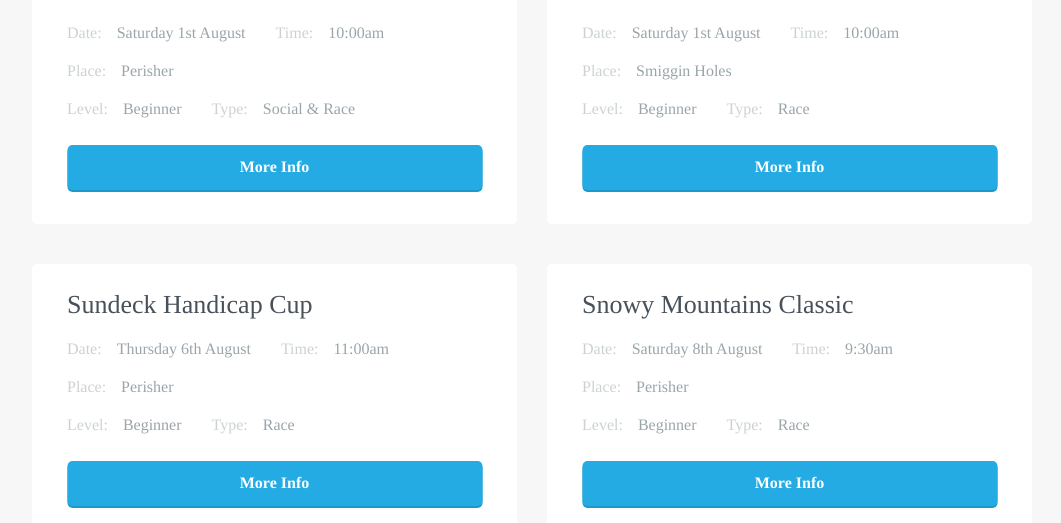
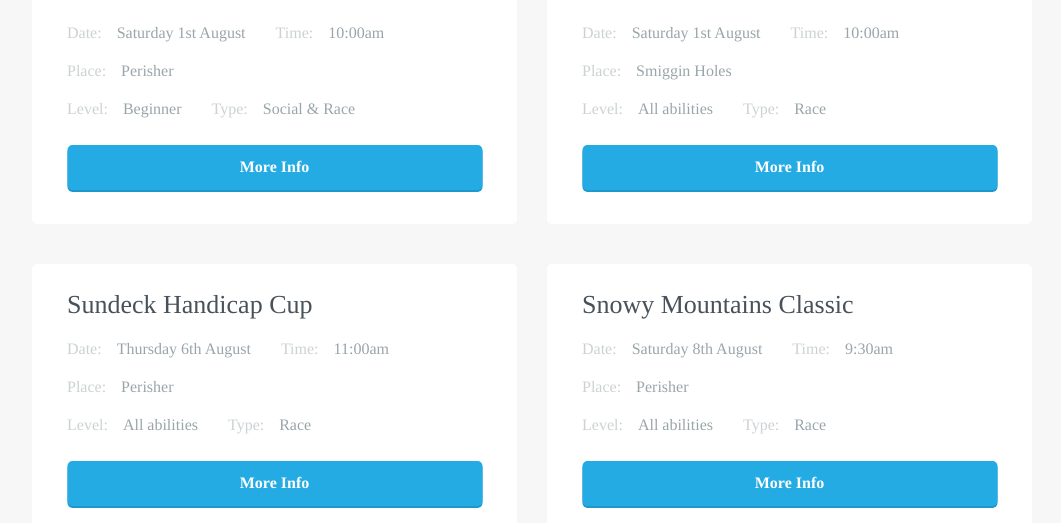
Before and after one commit to robcatto/robcatto.github.io, a Jekyll site: the page built from events/index.html, in a window 1280 px wide and 900 px high, scrolled down 1453 px. Shown: the part 159-682 px from the top of the window, without its empty margins (108-1169 px from the left). Built offline with Jekyll 4.4.1, drawn with Linux system fonts in a browser that asks for light colours; some web fonts are replaced; Markdown is read by kramdown in place of the engine named in the settings.

Commit message:
Update index.html

```diff
--- a/events/index.html
+++ b/events/index.html
@@ -139,7 +139,7 @@ layout: default
                                         <br>
                                         <span class="event__meta">Place:</span><span class="event__info">Falls Creek</span>
                                         <br>
-                                        <span class="event__meta">Level:</span><span class="event__info">Beginner</span><span class="event__meta">Type:</span><span class="event__info">Junior Race</span>
+                                        <span class="event__meta">Level:</span><span class="event__info">All abilities</span><span class="event__meta">Type:</span><span class="event__info">Junior Race</span>
                                 <a class="button small event__button" href="/discoverxc/kids" data-featurette="analytics-click-event" data-event-category="button" data-event-action="M: Clicked Perks" data-event-label="Source: Features Page" id="featurette-13">More Info</a>
                             </div>
                         </div>
@@ -152,7 +152,7 @@ layout: default
                                         <br>
                                         <span class="event__meta">Place:</span><span class="event__info">Lake Mountain Alpine Resort</span>
                                         <br>
-                                        <span class="event__meta">Level:</span><span class="event__info">Beginner</span><span class="event__meta">Type:</span><span class="event__info">Junior Race</span>
+                                        <span class="event__meta">Level:</span><span class="event__info">All abilities</span><span class="event__meta">Type:</span><span class="event__info">Junior Race</span>
                                 <a class="button small event__button" href="/discoverxc/kids" data-featurette="analytics-click-event" data-event-category="button" data-event-action="M: Clicked Perks" data-event-label="Source: Features Page" id="featurette-13">More Info</a>
                             </div>
                         </div>
@@ -165,7 +165,7 @@ layout: default
                                         <br>
                                         <span class="event__meta">Place:</span><span class="event__info">Lake Mountain Alpine Resort</span>
                                         <br>
-                                        <span class="event__meta">Level:</span><span class="event__info">Beginner</span><span class="event__meta">Type:</span><span class="event__info">Race</span>
+                                        <span class="event__meta">Level:</span><span class="event__info">All abilities</span><span class="event__meta">Type:</span><span class="event__info">Race</span>
                                 <a class="button small event__button" href="/discoverxc/kids" data-featurette="analytics-click-event" data-event-category="button" data-event-action="M: Clicked Perks" data-event-label="Source: Features Page" id="featurette-13">More Info</a>
                             </div>
                         </div>
@@ -309,7 +309,7 @@ layout: default
                             </div>
                         </div>
 
-                          <!--Come and Try XC Skiing Open Day PErisher-->
+                          <!--Come and Try XC Skiing Open Day Perisher-->
                         <div class="column two">
                             <div class="callout-card event__card">
                                     <h3 class="event__heading">Come and Try XC Skiing Open Day</h3>
@@ -393,7 +393,7 @@ layout: default
                                         <br>
                                         <span class="event__meta">Place:</span><span class="event__info">Smiggin Holes</span>
                                         <br>
-                                        <span class="event__meta">Level:</span><span class="event__info">Beginner</span><span class="event__meta">Type:</span><span class="event__info">Race</span>
+                                        <span class="event__meta">Level:</span><span class="event__info">All abilities</span><span class="event__meta">Type:</span><span class="event__info">Race</span>
                                 <a class="button small event__button" href="/discoverxc/kids" data-featurette="analytics-click-event" data-event-category="button" data-event-action="M: Clicked Perks" data-event-label="Source: Features Page" id="featurette-13">More Info</a>
                             </div>
                         </div>
@@ -406,7 +406,7 @@ layout: default
                                         <br>
                                         <span class="event__meta">Place:</span><span class="event__info">Perisher</span>
                                         <br>
-                                        <span class="event__meta">Level:</span><span class="event__info">Beginner</span><span class="event__meta">Type:</span><span class="event__info">Race</span>
+                                        <span class="event__meta">Level:</span><span class="event__info">All abilities</span><span class="event__meta">Type:</span><span class="event__info">Race</span>
                                 <a class="button small event__button" href="/discoverxc/kids" data-featurette="analytics-click-event" data-event-category="button" data-event-action="M: Clicked Perks" data-event-label="Source: Features Page" id="featurette-13">More Info</a>
                             </div>
                         </div>
@@ -419,7 +419,7 @@ layout: default
                                         <br>
                                         <span class="event__meta">Place:</span><span class="event__info">Perisher</span>
                                         <br>
-                                        <span class="event__meta">Level:</span><span class="event__info">Beginner</span><span class="event__meta">Type:</span><span class="event__info">Race</span>
+                                        <span class="event__meta">Level:</span><span class="event__info">All abilities</span><span class="event__meta">Type:</span><span class="event__info">Race</span>
                                 <a class="button small event__button" href="/discoverxc/kids" data-featurette="analytics-click-event" data-event-category="button" data-event-action="M: Clicked Perks" data-event-label="Source: Features Page" id="featurette-13">More Info</a>
                             </div>
                         </div>
```
